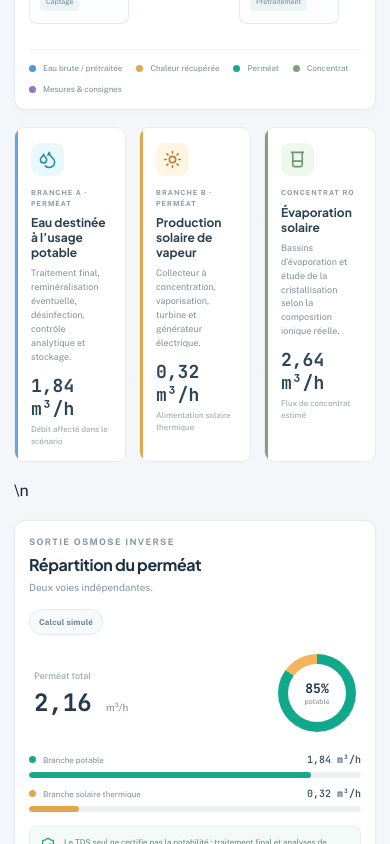
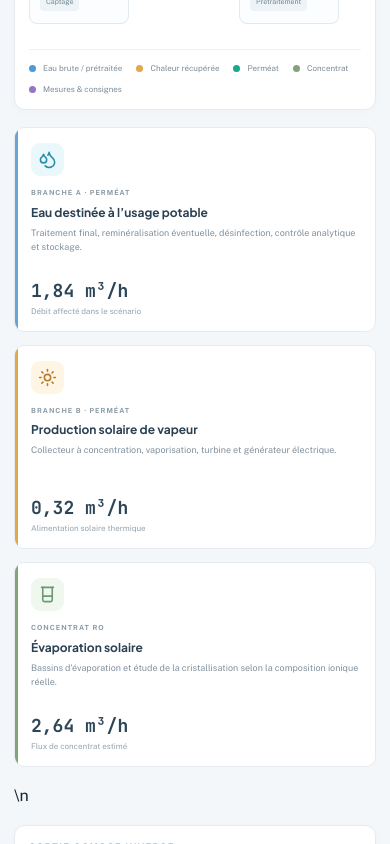
Before and after one commit to JAYCO-918/QatraTherm-PV-RO-CRTSE-SEM-INNOV-2026, a React (Vite) app: page / in a window 390 px wide. Shown: the part 1000-1844 px from the top of the page. Built offline with nearby package versions, Linux system fonts and the light colour scheme.

Commit message:
Polish responsive layout for process branches and control loops

```diff
--- a/src/index.css
+++ b/src/index.css
@@ -331,7 +331,7 @@ button { cursor: pointer; }
  .model-stamp { align-self: flex-start; }
  .process-flow { padding-bottom: 9px; }
  .flow-legend { gap: 9px 14px; }
- .bottom-grid,.lower-grid,.two-notes,.validation-grid { grid-template-columns: 1fr; }
+ .bottom-grid,.lower-grid,.two-notes,.validation-grid,.stream-grid,.loop-grid { grid-template-columns: 1fr; }
  .quick-control { grid-template-columns: 1fr; gap: 13px; }
  .link-button { padding: 0; }
  .process-timeline { grid-template-columns: 1fr; }
```
